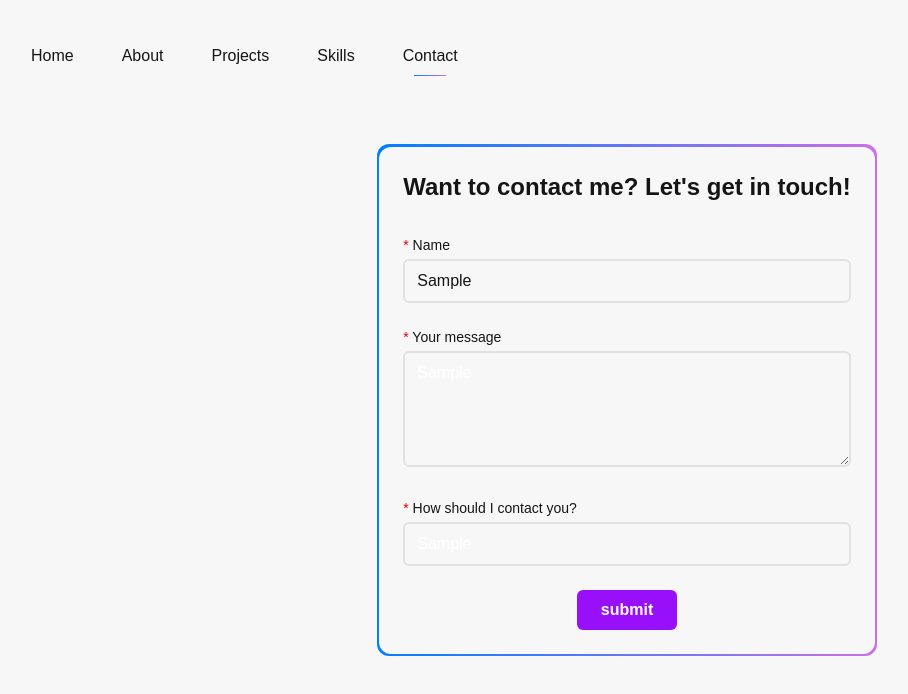
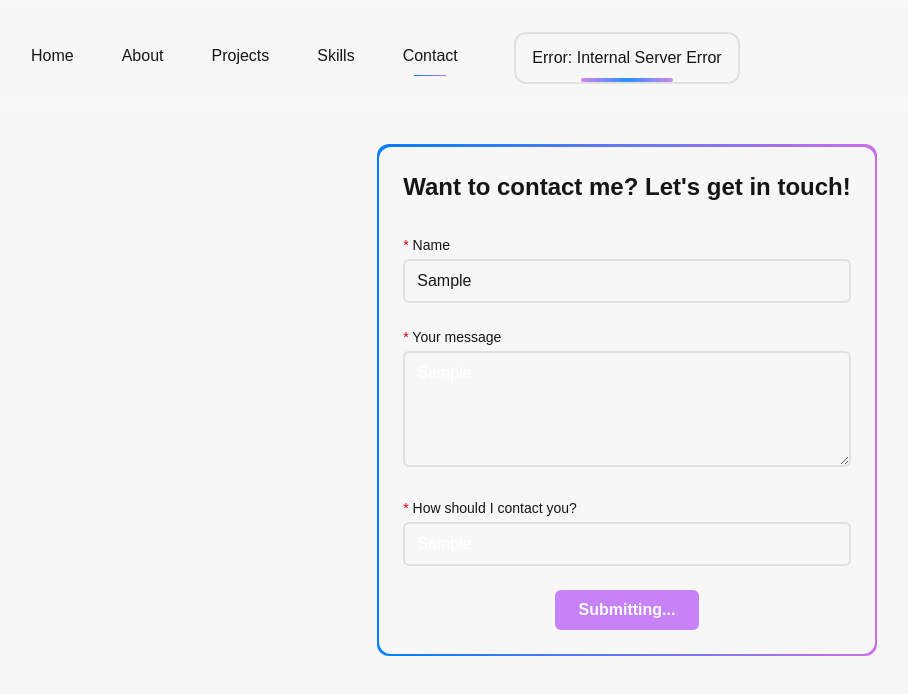
Before and after one commit to PillowGit/portfolio-v4, a SvelteKit app: page /contact in a window 1280 px wide. Both pictures are taken after typing "Sample", "Sample", "Sample" into the empty fields and a click on the button "submit". Shown: the top 694 px of the page, without its empty margins (13-921 px from the left). Built offline with nearby package versions, Linux system fonts and the light colour scheme; no server answers.

Commit message:
Cool notification thing

```diff
--- /dev/null
+++ b/src/lib/components/Notification.svelte
@@ -0,0 +1,41 @@
+<script lang="ts">
+	import { onMount } from 'svelte';
+	import { animate } from 'motion';
+
+	let { message, time, callback, onDismiss, ...others } = $props();
+
+	let timer: any = null;
+
+	let notification_div: HTMLElement;
+	let progressbar: HTMLElement;
+
+	onMount(() => {
+		animate(notification_div, { opacity: 1, y: [5, 0] }, { duration: 0.2 }).then(() => {
+			animate(
+				progressbar,
+				{ opacity: 0.7, width: 0 },
+				{ duration: time / 1000, ease: 'easeInOut' }
+			).then(() => {
+				animate(notification_div, { opacity: 0, y: 5 }, { duration: 0.2 }).then(() => {
+					callback();
+					onDismiss();
+				});
+			});
+		});
+	});
+</script>
+
+<div
+	class="pointer-events-none absolute top-8 left-0 z-50 flex min-h-2 w-screen items-center justify-center opacity-0"
+	bind:this={notification_div}
+>
+	<div
+		class="border-tint dark:border-tintd bg-bg dark:bg-bgd flex max-w-84 flex-col items-center justify-start rounded-xl border-2"
+	>
+		<div class="h-1 w-[85%] rounded-lg"></div>
+		<p class="px-4 py-2">
+			{message}
+		</p>
+		<div bind:this={progressbar} class="gradient-p1-p3-circle h-1 w-[90%] rounded-xl"></div>
+	</div>
+</div>
--- a/src/routes/contact/+page.svelte
+++ b/src/routes/contact/+page.svelte
@@ -1,4 +1,22 @@
 <script lang="ts">
+	import Notification from '$lib/components/Notification.svelte';
+
+	let showingNotification: boolean = $state(false);
+	let notificationMessage: string = $state('');
+	let notificationCallback: () => void = $state(() => {});
+	let notificationTimeout: number = $state(3000);
+
+	function showNotification(message: string, time: number, callback: () => void) {
+		notificationMessage = message;
+		notificationTimeout = time;
+		notificationCallback = callback;
+		showingNotification = true;
+	}
+
+	function dismissNotification() {
+		showingNotification = false;
+	}
+
 	let name: string = $state('');
 	let contact: string = $state('');
 	let message: string = $state('');
@@ -14,10 +32,9 @@
 
 		// Check all fields
 		if (!name || !contact || !message) {
-			alert('Please fill out all fields.');
-			setTimeout(() => {
+			showNotification('Please fill out all fields', 3000, () => {
 				isSubmitting = false;
-			}, 1000);
+			});
 			return;
 		}
 
@@ -32,19 +49,16 @@
 
 			// Interpret response
 			if (res.ok) {
-				// TODO: Alert is temporary make a nicer notification later
-				alert('Message sent successfully!');
-				setTimeout(() => {
+				showNotification('Message sent!', 3000, () => {
 					name = '';
 					contact = '';
 					message = '';
 					isSubmitting = false;
-				}, 2000);
+				});
 			} else {
-				alert('Error: ' + data.error);
-				setTimeout(() => {
+				showNotification('Error: ' + data.error, 5000, () => {
 					isSubmitting = false;
-				}, 1000);
+				});
 			}
 		} catch (error: any) {
 			console.error('Error submitting form:', error);
@@ -52,6 +66,15 @@
 		}
 	}
 </script>
+
+{#if showingNotification}
+	<Notification
+		message={notificationMessage}
+		time={notificationTimeout}
+		onDismiss={dismissNotification}
+		callback={notificationCallback}
+	/>
+{/if}
 
 <div
 	class="gradient-p1-p3-hori mx-8 my-22 flex flex-col items-center justify-center rounded-xl p-[2.5px]"
```
